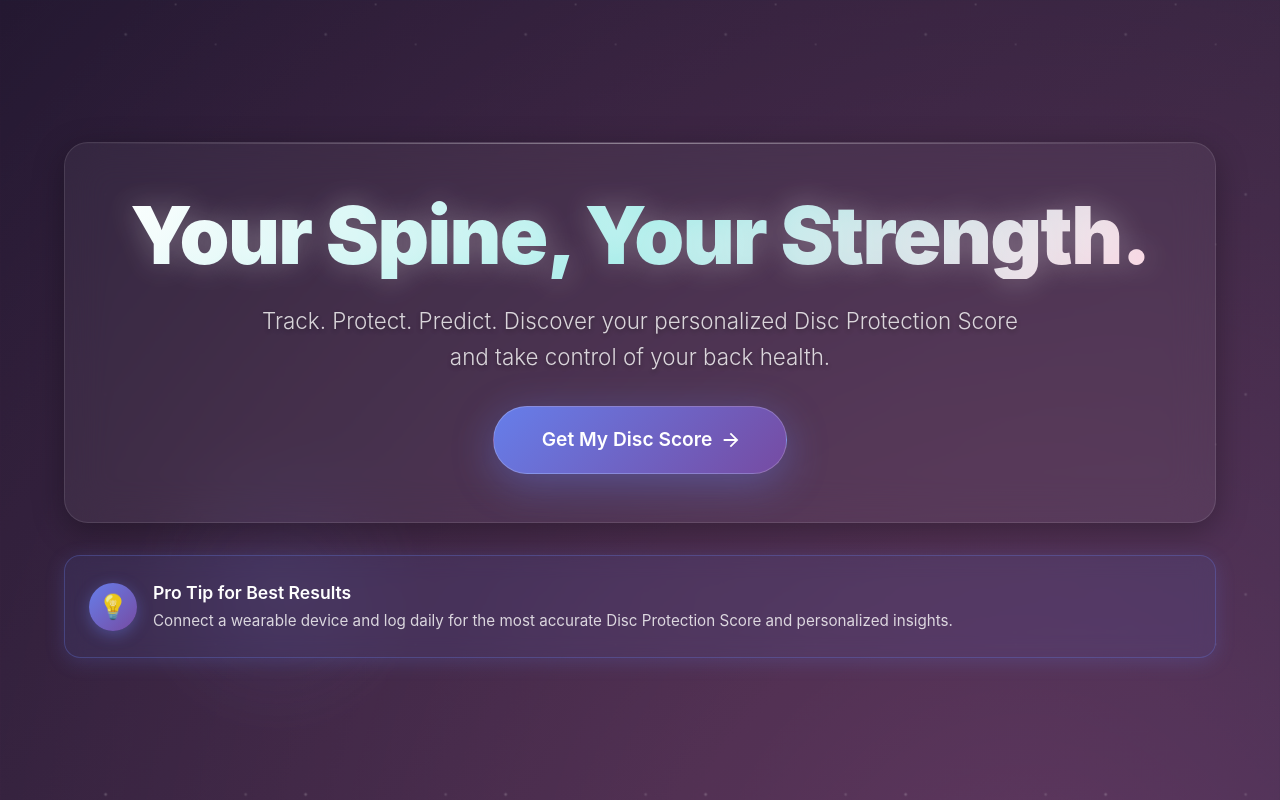
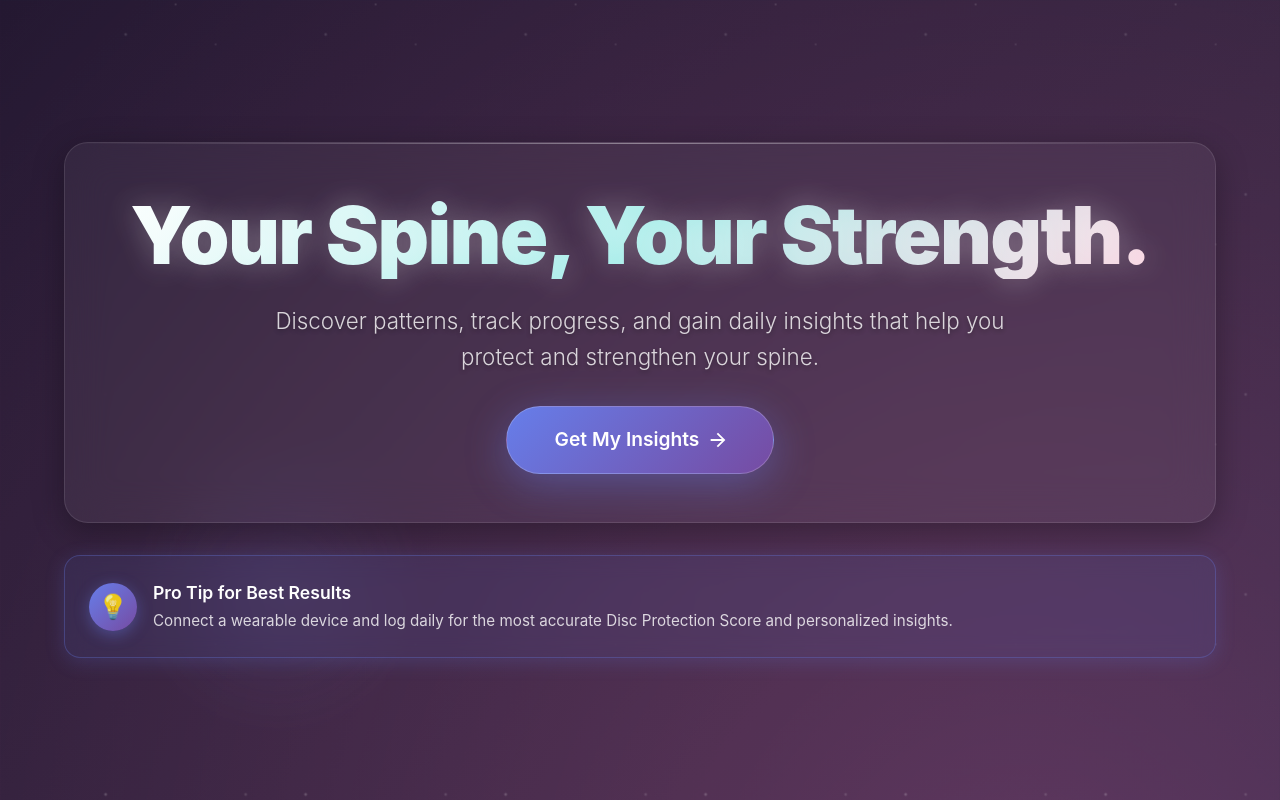
Before and after one commit to kabirshhaikh/fitspine-frontend, a React (Vite) app: page /landing in a window 1280 px wide. Built offline with nearby package versions, Linux system fonts and the light colour scheme; no server answers.

Commit message:
Changed button on landing page and its sub text above

```diff
--- a/src/pages/Landing.jsx
+++ b/src/pages/Landing.jsx
@@ -208,8 +208,8 @@ const Landing = () => {
                   textShadow: "0 2px 4px rgba(0,0,0,0.3)",
                 }}
               >
-                Track. Protect. Predict. Discover your personalized Disc
-                Protection Score and take control of your back health.
+                Discover patterns, track progress, and gain daily insights that
+                help you protect and strengthen your spine.
               </Typography>
 
               <Button
@@ -253,7 +253,7 @@ const Landing = () => {
                   },
                 }}
               >
-                Get My Disc Score
+                Get My Insights
               </Button>
             </Box>
           </Box>
@@ -1501,10 +1501,10 @@ const Landing = () => {
                       FitSpine’s AI studies patterns in your sleep, activity,
                       posture, and daily logs to uncover early signs of strain
                       and stress. It turns your data into daily
-                      <strong> Disc Protection Insights</strong> — showing what’s
-                      improving, what needs attention, and how your habits shape
-                      your recovery journey. Gentle nudges help you stay
-                      consistent and protect your spine over time.
+                      <strong> Disc Protection Insights</strong> — showing
+                      what’s improving, what needs attention, and how your
+                      habits shape your recovery journey. Gentle nudges help you
+                      stay consistent and protect your spine over time.
                     </Typography>
 
                     {/* AI Brain Learning from Lifestyle */}
@@ -1526,7 +1526,8 @@ const Landing = () => {
                           width: 70,
                           height: 70,
                           borderRadius: "50%",
-                          background: "linear-gradient(135deg, #4caf50, #66bb6a)",
+                          background:
+                            "linear-gradient(135deg, #4caf50, #66bb6a)",
                           display: "flex",
                           alignItems: "center",
                           justifyContent: "center",
@@ -1536,10 +1537,12 @@ const Landing = () => {
                           position: "relative",
                         }}
                       >
-                        <Psychology sx={{
-                          color: "white",
-                          fontSize: 30
-                        }} />
+                        <Psychology
+                          sx={{
+                            color: "white",
+                            fontSize: 30,
+                          }}
+                        />
                       </Box>
 
                       {/* Lifestyle Data Nodes */}
@@ -1549,37 +1552,37 @@ const Landing = () => {
                           label: "Sleep",
                           position: {
                             top: "18%",
-                            left: "3%"
+                            left: "3%",
                           },
-                          color: "#673ab7"
+                          color: "#673ab7",
                         },
                         {
                           icon: "😰",
                           label: "Stress",
                           position: {
                             bottom: "18%",
-                            left: "3%"
+                            left: "3%",
                           },
-                          color: "#f44336"
+                          color: "#f44336",
                         },
                         {
                           icon: "🏃",
                           label: "Activity",
                           position: {
                             top: "18%",
-                            right: "3%"
+                            right: "3%",
                           },
-                          color: "#ff9800"
+                          color: "#ff9800",
                         },
                         {
                           icon: "❤️",
                           label: "Heart",
                           position: {
                             bottom: "18%",
-                            right: "3%"
+                            right: "3%",
                           },
-                          color: "#e91e63"
-                        }
+                          color: "#e91e63",
+                        },
                       ].map((node, index) => (
                         <Box key={node.label}>
                           {/* Lifestyle Node */}
@@ -1590,7 +1593,8 @@ const Landing = () => {
                               display: "flex",
                               flexDirection: "column",
                               alignItems: "center",
-                              animation: "lifestyleNode 3s ease-in-out infinite",
+                              animation:
+                                "lifestyleNode 3s ease-in-out infinite",
                               animationDelay: `${index * 0.5}s`,
                             }}
                           >
@@ -1625,7 +1629,6 @@ const Landing = () => {
                               {node.label}
                             </Typography>
                           </Box>
-
                         </Box>
                       ))}
 
@@ -1643,7 +1646,8 @@ const Landing = () => {
                           borderRadius: "15px",
                           fontSize: "0.65rem",
                           fontWeight: 600,
-                          animation: "learningIndicator 3s ease-in-out infinite",
+                          animation:
+                            "learningIndicator 3s ease-in-out infinite",
                           zIndex: 4,
                           textAlign: "center",
                           maxWidth: "90%",
```
